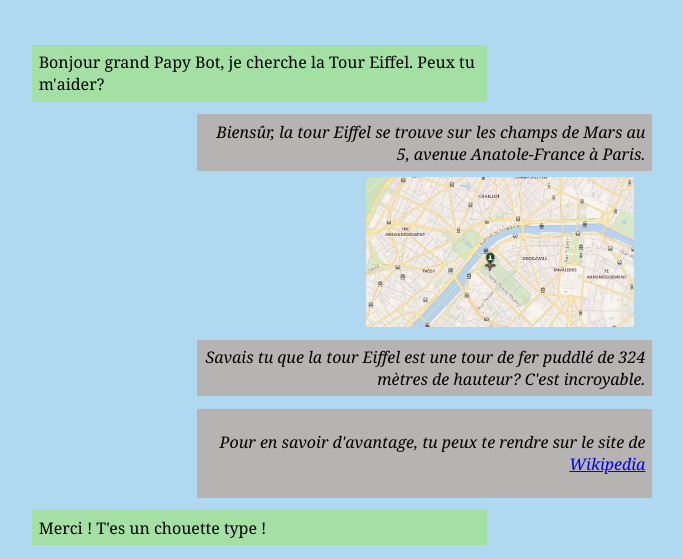
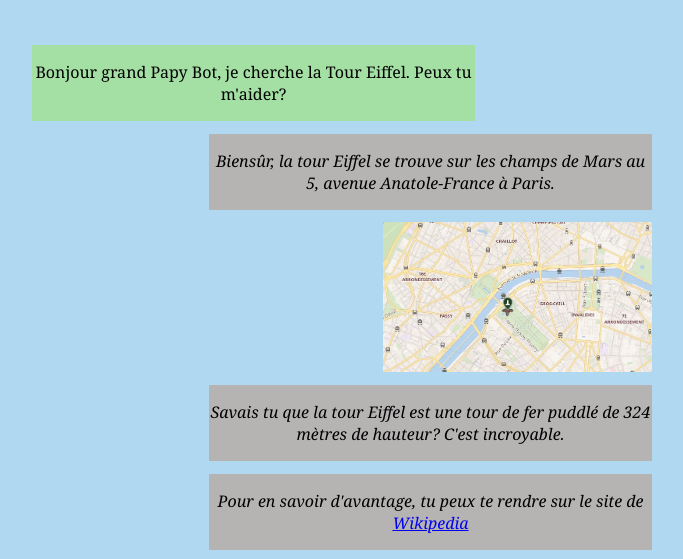
Before and after one commit to KlereBibi/P7_Papy_bot, a plain HTML site: page view/index.html in a window 1280 px wide. Shown: the part 207-766 px from the top of the page, without its empty margins (298-981 px from the left). Drawn offline with Linux system fonts and the light colour scheme.

Commit message:
modification html

```diff
--- a/view/index.html
+++ b/view/index.html
@@ -20,12 +20,12 @@
         <img src="settings/robot.jpg" alt="logo PapyBot" height="100">
     </div>
     <div id="conteneur">
-        <div class="user"> Bonjour grand Papy Bot, je cherche la Tour Eiffel. Peux tu m'aider?</div>
-        <div class="papy">Biensûr, la tour Eiffel se trouve sur les champs de Mars au 5, avenue Anatole-France à Paris.</div>
+        <div class="user"><p>Bonjour grand Papy Bot, je cherche la Tour Eiffel. Peux tu m'aider?</p></div>
+        <div class="papy"><p>Biensûr, la tour Eiffel se trouve sur les champs de Mars au 5, avenue Anatole-France à Paris.</p></div>
         <div class="picture"><img src = "settings/tour_eiffel.jpg" alt="endroit" height="150"></div>
-        <div class="papy"> Savais tu que la tour Eiffel est une tour de fer puddlé de 324 mètres de hauteur? C'est incroyable.</div>
+        <div class="papy"> <p>Savais tu que la tour Eiffel est une tour de fer puddlé de 324 mètres de hauteur? C'est incroyable.</p></div>
         <div class="papy"><p>Pour en savoir d'avantage, tu peux te rendre sur le site  de <a href="https://fr.wikipedia.org/wiki/"> Wikipedia</a></p></div>
-        <div class="user">Merci ! T'es un chouette type ! </div>
+        <div class="user"><p>Merci ! T'es un chouette type !</p> </div>
     </div>
     <form method="get" action="index.html">
         <fieldset>
--- a/view/style.css
+++ b/view/style.css
@@ -17,18 +17,17 @@ h2 { font-family:'Trebuchet MS', 'Lucida Sans Unicode', cursive; }
 
 .user{  display: flex;
         justify-content:flex-start;
-        text-align: start;
+        text-align:center;
         background-color:rgb(164, 223, 164);
         font-family:Georgia, 'Times New Roman', Times, serif;
         width: 70%;
         margin-bottom: 1%;
         margin: 1%;
-        padding: 1%;
 }
 
 .papy{  display: flex;
         align-self: flex-end;
-        text-align: end;
+        text-align: center;
         font-style: italic;
         justify-content: end;
         background-color:rgb(182, 179, 179);
@@ -36,15 +35,12 @@ h2 { font-family:'Trebuchet MS', 'Lucida Sans Unicode', cursive; }
         width: 70%;
         margin-bottom: 1%;
         margin: 1%;
-        padding: 1%;
 }
 
 .picture {      display: flex;
                 align-self: flex-end;
-                justify-content: center;
-                font-family: Georgia, 'Times New Roman', Times, serif;
-                font-style: italic;
-                width: 50%;
+                margin: end;
+                margin: 1%;
                 margin-bottom: 1%;
 }
 
```
